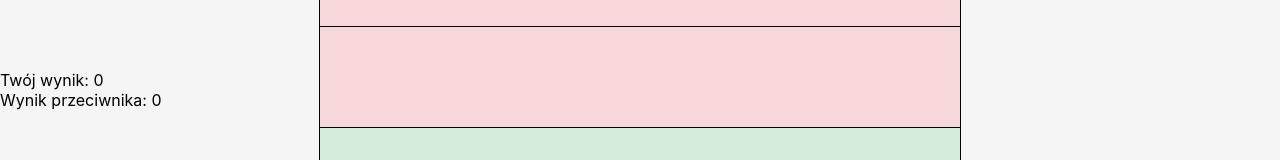
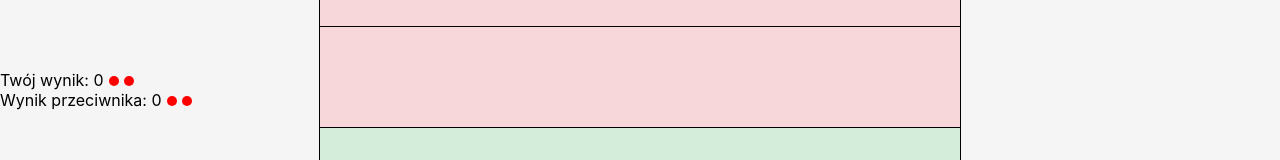
Before and after one commit to UGNaNpp/Gwint, a React (Create React App) app in the folder client/: page / in a window 1280 px wide. Shown: the part 310-470 px from the top of the page. Built offline with nearby package versions, Linux system fonts and the light colour scheme.

Commit message:
dodano kryształki odzwierciedlajace wygrane rundy

```diff
--- a/client/src/Board/Board.css
+++ b/client/src/Board/Board.css
@@ -84,3 +84,12 @@ body {
   top: 50%;
   transform: translateY(-50%);
 }
+
+.cristal  {
+  display: inline-block;
+  width: 10px;
+  height: 10px;
+  margin-left: 5px;
+  background-color: red;
+  border-radius: 50%;
+}
--- a/client/src/Board/Board.js
+++ b/client/src/Board/Board.js
@@ -86,8 +86,16 @@ const Board = () => {
   return (
     <div className="game">
       <div className="scores">
-      <div className="score">Twój wynik: {score}</div>
-      <div className="score">Wynik przeciwnika: {enemyScore}</div>
+        <div className="score">
+          Twój wynik: {score}
+          <div className="cristal"></div>
+          <div className="cristal"></div>
+        </div>
+        <div className="score">
+          Wynik przeciwnika: {enemyScore}
+          <div className="cristal"></div>
+          <div className="cristal"></div>
+        </div>
       </div>
       <div className="opponent-cards">
 
```
